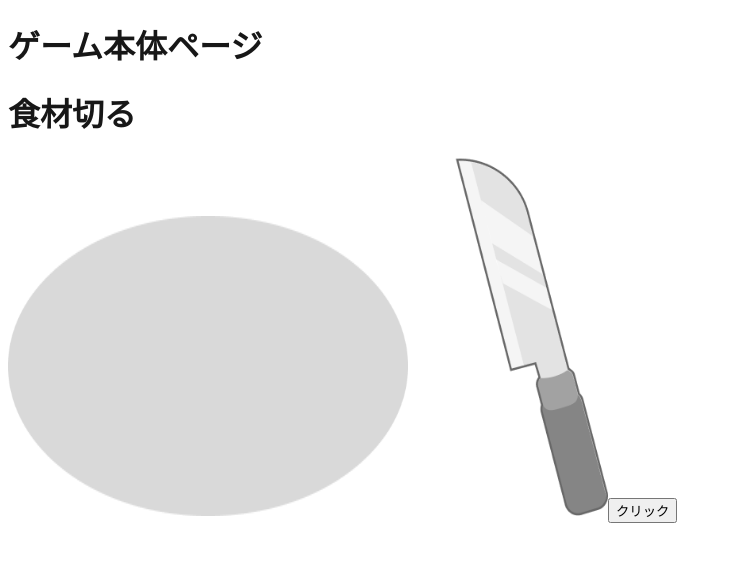
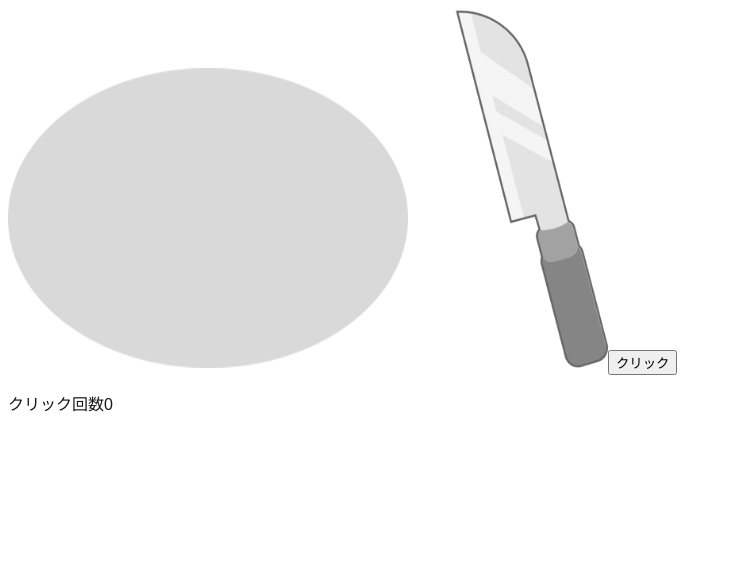
Before and after one commit to kanayakaisei/cooking_game, a Next.js app: page /game in a window 1280 px wide. Shown: the top 562 px of the page, without its empty margins (0-732 px from the left). Built offline with nearby package versions, Linux system fonts and the light colour scheme.

Commit message:
feat_クリック数によって表示

```diff
--- a/app/game/components/CutStep/CutStep.tsx
+++ b/app/game/components/CutStep/CutStep.tsx
@@ -4,7 +4,6 @@ import Image from "next/image";
 const Cut = () => {
     return (
         <>
-            <h1>食材切る</h1>
             <Image
                 src="/image/Ellipse.png"
                 width={400}
--- a/app/game/components/FlipStep/FlipStep.tsx
+++ b/app/game/components/FlipStep/FlipStep.tsx
@@ -5,7 +5,7 @@ import Image from "next/image";
 const Flip = () => {
     return (
         <>
-            <h1>食材をひっくり返す</h1>
+
 
             <Image
                 src="/image/frypan.png"
--- a/app/game/components/MixStep/MixStep.tsx
+++ b/app/game/components/MixStep/MixStep.tsx
@@ -4,7 +4,6 @@ import Image from "next/image";
 const Mix = () => {
     return (
         <>
-            <h1>料理を混ぜる</h1>
             <Image
                 src="/image/Group.png"
                 width={200}
--- a/app/game/page.module.css
+++ b/app/game/page.module.css
@@ -1,7 +1,5 @@
-body {
-    background-color: rgb(74, 255, 168);
+.mainVisual {
+    width: 100%;
+    height: auto;
+    background-image: no-repeat url(../../../../public/image/mainVisual.jpg) center center /cover;
 }
-
-h1 {
-    color: #FFF;
-}
--- a/app/game/page.tsx
+++ b/app/game/page.tsx
@@ -11,12 +11,18 @@ import Flip from "./components/FlipStep/FlipStep";
 const Game = () => {
 
     const [step, setStep] = useState("cut");
+    const [count, setCount] = useState(0)
+
+    const newCount = count + 1;
 
     const handle = () => {
         if (step === "cut") {
             setStep("mix");
         } else if (step === "mix") {
-            setStep("flip");
+            setCount(newCount);
+            if (newCount >= 10) {
+                setStep("flip");
+            }
         } else if (step === "flip") {
             setStep("finish");
         } else if (step === "finish") {
@@ -27,8 +33,7 @@ const Game = () => {
 
     return (
         <>
-            <div >
-                <h1>ゲーム本体ページ</h1>
+            <div className={styles.mainVisual}>
                 {step === "cut" && <Cut />}
                 {step === "mix" && <Mix />}
                 {step === "flip" && <Flip />}
@@ -37,6 +42,7 @@ const Game = () => {
                 {step !== "finish" && (
                     <button onClick={handle}>クリック</button>
                 )}
+                <p>クリック回数{count}</p>
             </div >
 
         </>
--- a/app/page.module.css
+++ b/app/page.module.css
@@ -1,10 +1,8 @@
-body{
-    background: rgb(91, 122, 180);
+.title {
+    color: rgb(189, 25, 25);
 }
-.title{
-    color: white;
-}
-.explanation{
+
+.explanation {
     color: white;
 
 }
```
Also changed, not shown: public/image/mainVisual.jpg (added).
